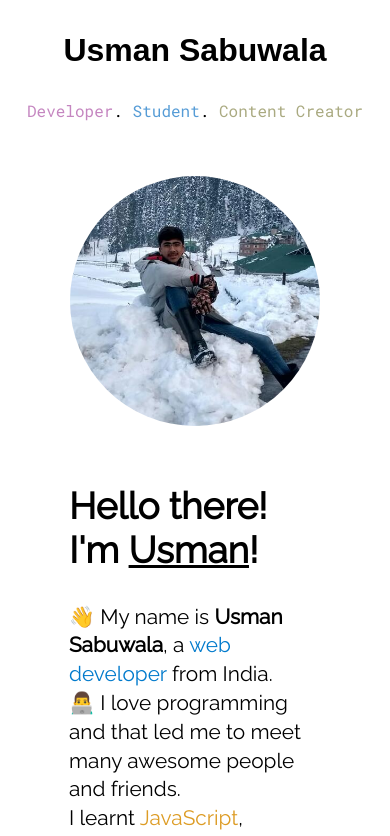
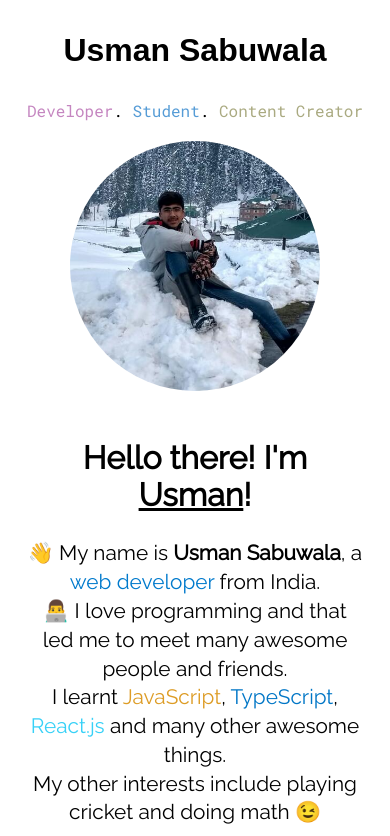
Before and after one commit to max-programming/usman-portfolio, a Next.js app: page / in a window 390 px wide. Shown: the top 836 px of the page. Built offline with nearby package versions, Linux system fonts and the light colour scheme; a web font is replaced by a local one.

Commit message:
💄 Some styling improvements

```diff
--- a/components/Layout.tsx
+++ b/components/Layout.tsx
@@ -20,7 +20,7 @@ export default function Layout({ title, children }: LayoutProps) {
         <meta name="MobileOptimized" content="320" />
         <meta
           name="description"
-          content="Personal site for Usman Sabuwala, Developer, Student, and Content Creator."
+          content="I'm Usman, Developer, Student, and Content Creator."
         />
         <meta name="image" content="https://usman-s.me/usman.jpg" />
 
@@ -30,7 +30,7 @@ export default function Layout({ title, children }: LayoutProps) {
         <meta property="og:image" content="https://usman-s.me/usman.jpg" />
         <meta
           name="og:description"
-          content="Personal site for Usman Sabuwala, Developer, Student, and Content Creator."
+          content="I'm Usman, Developer, Student, and Content Creator."
         />
 
         <meta name="twitter:card" content="summary" />
@@ -38,7 +38,7 @@ export default function Layout({ title, children }: LayoutProps) {
         <meta name="twitter:title" content={title} />
         <meta
           name="twitter:description"
-          content="Personal site for Usman Sabuwala, Developer, Student, and Content Creator."
+          content="I'm Usman, Developer, Student, and Content Creator."
         />
         <meta name="twitter:image" content="https://usman-s.me/usman.jpg" />
 
--- a/styles/Home.module.css
+++ b/styles/Home.module.css
@@ -31,8 +31,16 @@
 @media (max-width: 768px) {
   .hero {
     flex-direction: column;
+    margin: 10px;
   }
   .container {
     width: 100%;
   }
+  .intro {
+    padding: 1.1rem;
+    text-align: center;
+  }
+  .intro h2 {
+    font-size: 2rem;
+  }
 }
```
